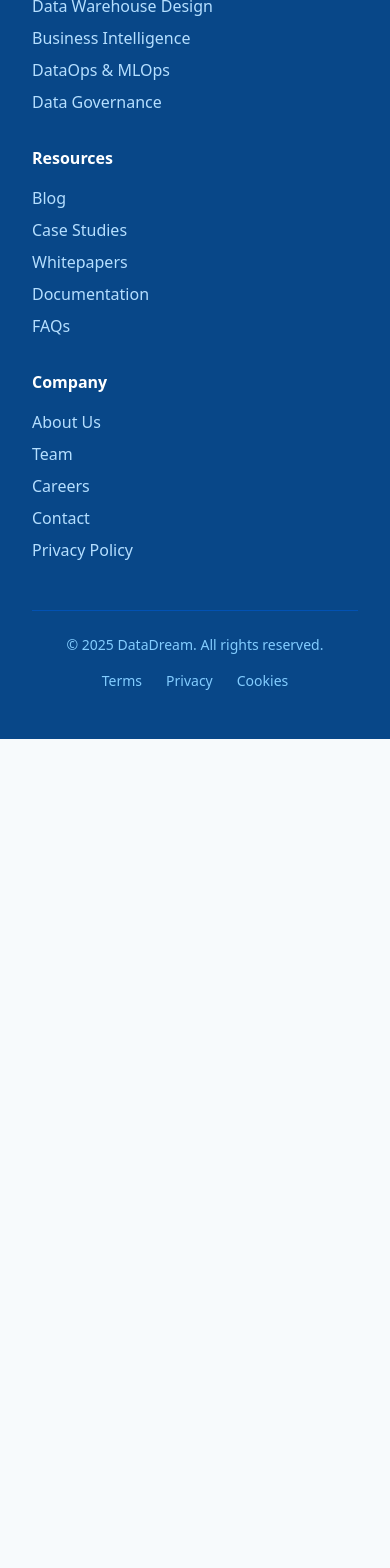
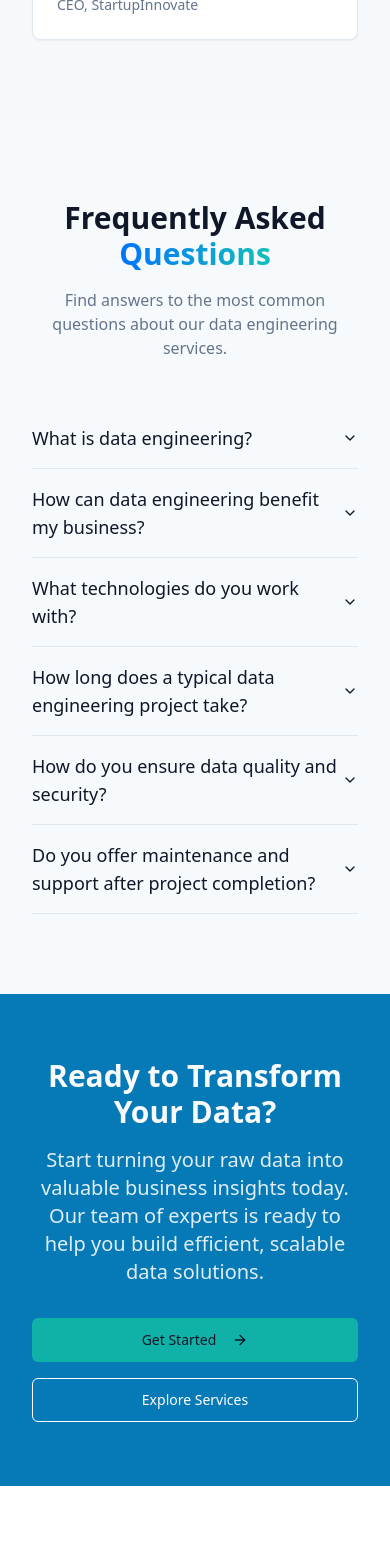
Before and after one commit to Mulakala1120/data-dream-web-builder, a React (Vite) app: page / in a window 390 px wide. Shown: the part 10040-11608 px from the top of the page. Before the commit the page ends 10779 px from the top, so only its background shows below. Built offline with nearby package versions, Linux system fonts and the light colour scheme.

Commit message:
Enhance components and add new ones
Refactor existing components and add new UI components for website functionality.

```diff
--- /dev/null
+++ b/src/components/CTA.tsx
@@ -0,0 +1,31 @@
+
+import React from "react";
+import { Button } from "@/components/ui/button";
+import { ArrowRight } from "lucide-react";
+
+const CTA: React.FC = () => {
+  return (
+    <section className="bg-primary text-primary-foreground py-16">
+      <div className="container">
+        <div className="max-w-4xl mx-auto text-center">
+          <h2 className="text-3xl font-bold mb-4">Ready to Transform Your Data?</h2>
+          <p className="text-xl opacity-90 mb-8 max-w-2xl mx-auto">
+            Start turning your raw data into valuable business insights today. Our team of experts is ready to help you build efficient, scalable data solutions.
+          </p>
+          <div className="flex flex-col sm:flex-row justify-center gap-4">
+            <Button size="lg" variant="secondary" className="font-medium" asChild>
+              <a href="#contact">
+                Get Started <ArrowRight className="ml-2 h-4 w-4" />
+              </a>
+            </Button>
+            <Button size="lg" variant="outline" className="bg-transparent border-white text-white hover:bg-white/10">
+              <a href="#services">Explore Services</a>
+            </Button>
+          </div>
+        </div>
+      </div>
+    </section>
+  );
+};
+
+export default CTA;
--- /dev/null
+++ b/src/components/FAQ.tsx
@@ -0,0 +1,67 @@
+
+import React from "react";
+import {
+  Accordion,
+  AccordionContent,
+  AccordionItem,
+  AccordionTrigger
+} from "@/components/ui/accordion";
+
+const FAQ: React.FC = () => {
+  const faqItems = [
+    {
+      question: "What is data engineering?",
+      answer: "Data engineering is the practice of designing and building systems for collecting, storing, and analyzing data at scale. It encompasses the development of data pipelines, ETL processes, data warehouses, and infrastructure that support data analytics and machine learning."
+    },
+    {
+      question: "How can data engineering benefit my business?",
+      answer: "Data engineering enables businesses to make data-driven decisions by transforming raw data into actionable insights. Benefits include improved operational efficiency, better customer understanding, enhanced product development, and increased competitive advantage."
+    },
+    {
+      question: "What technologies do you work with?",
+      answer: "We work with a wide range of technologies including cloud platforms (AWS, Azure, GCP), data processing frameworks (Spark, Airflow), databases (SQL, NoSQL), and modern data stack tools (dbt, Snowflake, Fivetran). Our solutions are tailored to your specific needs and infrastructure."
+    },
+    {
+      question: "How long does a typical data engineering project take?",
+      answer: "Project timelines vary depending on complexity and scope. Small projects might take 4-6 weeks, while enterprise-level data transformations can span several months. We provide detailed timelines during our initial consultation based on your specific requirements."
+    },
+    {
+      question: "How do you ensure data quality and security?",
+      answer: "We implement robust data governance frameworks, automated testing, and monitoring solutions. Our security practices include encryption, access controls, and compliance with regulations like GDPR and CCPA. We believe quality and security are fundamental, not optional features."
+    },
+    {
+      question: "Do you offer maintenance and support after project completion?",
+      answer: "Yes, we provide ongoing maintenance and support packages to ensure your data systems continue to run optimally. This includes monitoring, troubleshooting, updates, and scaling as your data needs evolve."
+    }
+  ];
+
+  return (
+    <section id="faq" className="py-20">
+      <div className="container">
+        <div className="text-center mb-12">
+          <h2 className="text-3xl font-bold mb-4">Frequently Asked <span className="data-gradient">Questions</span></h2>
+          <p className="text-muted-foreground max-w-2xl mx-auto">
+            Find answers to the most common questions about our data engineering services.
+          </p>
+        </div>
+
+        <div className="max-w-3xl mx-auto">
+          <Accordion type="single" collapsible className="w-full">
+            {faqItems.map((item, index) => (
+              <AccordionItem key={index} value={`item-${index}`}>
+                <AccordionTrigger className="text-lg font-medium text-left">
+                  {item.question}
+                </AccordionTrigger>
+                <AccordionContent className="text-muted-foreground">
+                  {item.answer}
+                </AccordionContent>
+              </AccordionItem>
+            ))}
+          </Accordion>
+        </div>
+      </div>
+    </section>
+  );
+};
+
+export default FAQ;
--- /dev/null
+++ b/src/components/Features.tsx
@@ -0,0 +1,91 @@
+
+import React from "react";
+import {
+  BarChart3,
+  Clock,
+  Shield,
+  Zap,
+  Layers,
+  LineChart
+} from "lucide-react";
+
+interface FeatureProps {
+  icon: React.ReactNode;
+  title: string;
+  description: string;
+}
+
+const Feature: React.FC<FeatureProps> = ({ icon, title, description }) => {
+  return (
+    <div className="p-6 rounded-xl bg-card hover:shadow-md transition-all">
+      <div className="bg-primary/10 p-3 rounded-lg w-fit mb-4">
+        <div className="text-primary">
+          {icon}
+        </div>
+      </div>
+      <h3 className="text-xl font-semibold mb-2">{title}</h3>
+      <p className="text-muted-foreground">{description}</p>
+    </div>
+  );
+};
+
+const Features: React.FC = () => {
+  const features = [
+    {
+      icon: <Zap className="h-6 w-6" />,
+      title: "High Performance",
+      description: "Our data pipelines are optimized for speed and efficiency, ensuring quick access to insights when you need them."
+    },
+    {
+      icon: <Shield className="h-6 w-6" />,
+      title: "Enterprise Security",
+      description: "We implement industry-standard security practices to keep your sensitive data protected at all times."
+    },
+    {
+      icon: <BarChart3 className="h-6 w-6" />,
+      title: "Advanced Analytics",
+      description: "Transform raw data into actionable insights with our advanced analytics capabilities and dashboards."
+    },
+    {
+      icon: <Clock className="h-6 w-6" />,
+      title: "Real-time Processing",
+      description: "Process and analyze data in real-time to make informed decisions faster than your competitors."
+    },
+    {
+      icon: <Layers className="h-6 w-6" />,
+      title: "Scalable Architecture",
+      description: "Our solutions grow with your business, from startups to enterprise-level data operations."
+    },
+    {
+      icon: <LineChart className="h-6 w-6" />,
+      title: "Predictive Capabilities",
+      description: "Leverage machine learning models to predict trends and stay ahead of market changes."
+    }
+  ];
+
+  return (
+    <section id="features" className="py-20 bg-muted/30">
+      <div className="container">
+        <div className="text-center mb-12">
+          <h2 className="text-3xl font-bold mb-4">Our <span className="data-gradient">Key Features</span></h2>
+          <p className="text-muted-foreground max-w-2xl mx-auto">
+            Discover what makes our data engineering solutions stand out from the rest.
+          </p>
+        </div>
+
+        <div className="grid gap-6 md:grid-cols-2 lg:grid-cols-3">
+          {features.map((feature, index) => (
+            <Feature
+              key={index}
+              icon={feature.icon}
+              title={feature.title}
+              description={feature.description}
+            />
+          ))}
+        </div>
+      </div>
+    </section>
+  );
+};
+
+export default Features;
--- a/src/components/Navbar.tsx
+++ b/src/components/Navbar.tsx
@@ -28,11 +28,17 @@ const Navbar: React.FC = () => {
           <a href="#services" className="text-foreground hover:text-primary transition-colors">
             Services
           </a>
+          <a href="#features" className="text-foreground hover:text-primary transition-colors">
+            Features
+          </a>
           <a href="#process" className="text-foreground hover:text-primary transition-colors">
             Process
           </a>
           <a href="#testimonials" className="text-foreground hover:text-primary transition-colors">
             Testimonials
+          </a>
+          <a href="#faq" className="text-foreground hover:text-primary transition-colors">
+            FAQ
           </a>
           <Button asChild>
             <a href="#contact" className="bg-primary text-white">Contact Us</a>
@@ -59,11 +65,17 @@ const Navbar: React.FC = () => {
             <a href="#services" onClick={toggleMenu} className="text-foreground hover:text-primary py-2 text-lg">
               Services
             </a>
+            <a href="#features" onClick={toggleMenu} className="text-foreground hover:text-primary py-2 text-lg">
+              Features
+            </a>
             <a href="#process" onClick={toggleMenu} className="text-foreground hover:text-primary py-2 text-lg">
               Process
             </a>
             <a href="#testimonials" onClick={toggleMenu} className="text-foreground hover:text-primary py-2 text-lg">
               Testimonials
+            </a>
+            <a href="#faq" onClick={toggleMenu} className="text-foreground hover:text-primary py-2 text-lg">
+              FAQ
             </a>
             <Button asChild className="mt-4">
               <a href="#contact" onClick={toggleMenu}>Contact Us</a>
--- a/src/pages/Index.tsx
+++ b/src/pages/Index.tsx
@@ -4,8 +4,11 @@ import Navbar from "@/components/Navbar";
 import Hero from "@/components/Hero";
 import About from "@/components/About";
 import Services from "@/components/Services";
+import Features from "@/components/Features";
 import Process from "@/components/Process";
 import Testimonials from "@/components/Testimonials";
+import FAQ from "@/components/FAQ";
+import CTA from "@/components/CTA";
 import Contact from "@/components/Contact";
 import Footer from "@/components/Footer";
 
@@ -17,8 +20,11 @@ const Index = () => {
         <Hero />
         <About />
         <Services />
+        <Features />
         <Process />
         <Testimonials />
+        <FAQ />
+        <CTA />
         <Contact />
       </main>
       <Footer />
```
